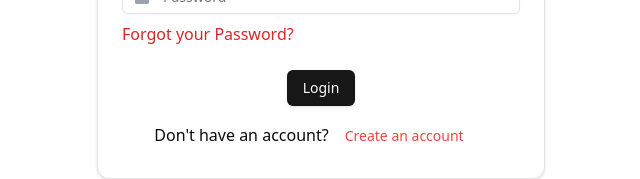
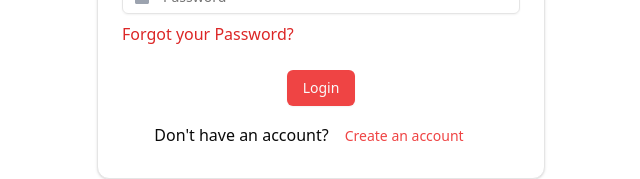
Before and after one commit to prashantkrmathur/ilovepdf, a React (Vite) app in the folder ilovepdf-frontend/: page /login in a window 1280 px wide. Shown: the part 399-578 px from the top of the page, without its empty margins (319-959 px from the left). Built offline with nearby package versions, Linux system fonts and the light colour scheme.

Commit message:
login btn css

```diff
--- a/ilovepdf-frontend/src/pages/Login.jsx
+++ b/ilovepdf-frontend/src/pages/Login.jsx
@@ -64,7 +64,7 @@ const Login = () => {
 
       {/* Footer with Login Button and Sign Up Link */}
       <CardFooter className="flex flex-col space-y-3">
-        <Button>Login</Button>
+        <Button variant={'destructive'}>Login</Button>
         <div className="text-center">
           <span>Don't have an account?</span>
           <Button className="mr-2 text-red-500" variant="link" onClick={() => navigate('/signup')}>
```
